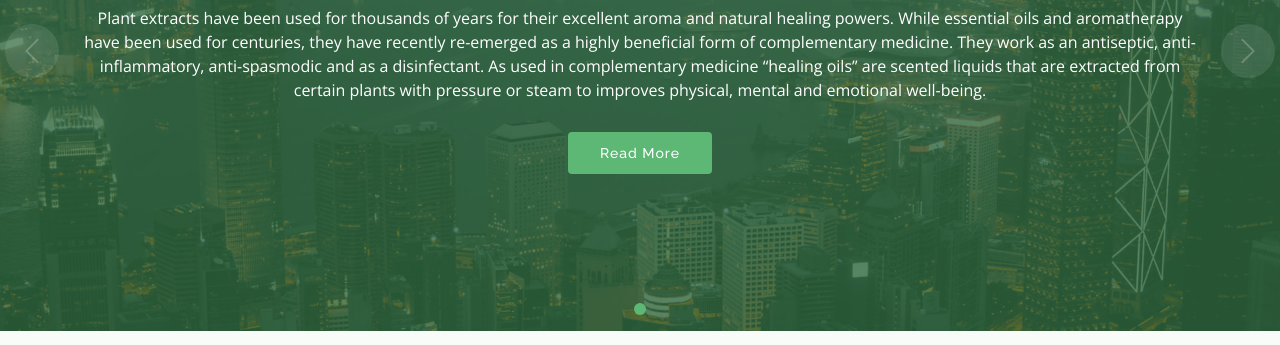
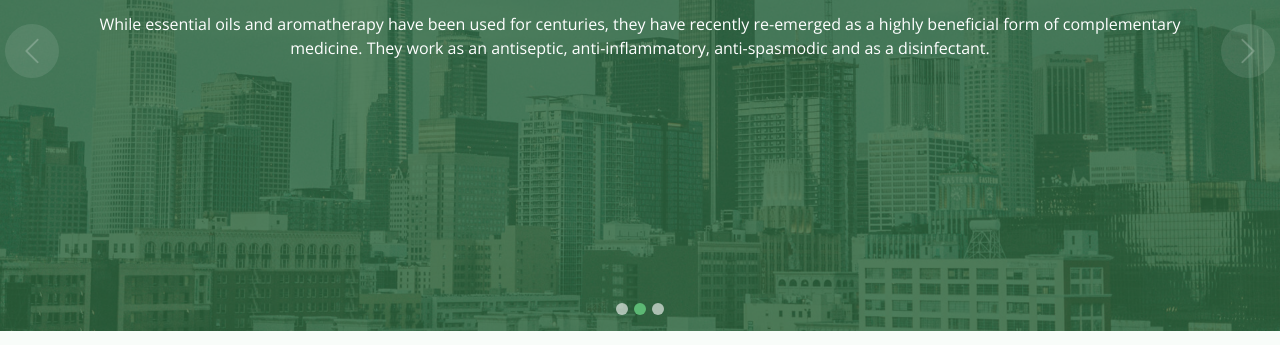
Before and after one commit to ac-healing-oils/ac-healing-oils.github.io, a plain HTML site: page index.html in a window 1280 px wide. Shown: the part 299-644 px from the top of the page. Drawn offline with nearby package versions, Linux system fonts and the light colour scheme.

Commit message:
readme button removed

```diff
--- a/index.html
+++ b/index.html
@@ -105,34 +105,33 @@
           <div class="carousel-container">
             <div class="container">
               <h2 class="animate__animated animate__fadeInDown">A&C Healing Oil Foreign Trade Company</h2>
-              <p class="animate__animated animate__fadeInUp">Plant extracts have been used for thousands of years for their excellent aroma and natural healing powers. While essential oils and aromatherapy have been used for centuries, they have recently re-emerged as a highly beneficial form of complementary medicine. They work as an antiseptic, anti-inflammatory, anti-spasmodic and as a disinfectant. As used in complementary medicine “healing oils” are scented liquids that are extracted from certain plants with pressure or steam to improves physical, mental and emotional well-being.</p>
-              <a href="#about" class="btn-get-started animate__animated animate__fadeInUp scrollto">Read More</a>
+              <p class="animate__animated animate__fadeInUp">Plant extracts have been used for thousands of years for their excellent aroma and natural healing powers.</p>
+              <!-- <a href="#about" class="btn-get-started animate__animated animate__fadeInUp scrollto">Read More</a> -->
             </div>
           </div>
         </div>
 
-        <!-- Slide 2
+        <!-- Slide 2 -->
         <div class="carousel-item" style="background-image: url(assets/img/slide/slide-2.jpg)">
           <div class="carousel-container">
             <div class="container">
-              <h2 class="animate__animated animate__fadeInDown">Lorem Ipsum Dolor</h2>
-              <p class="animate__animated animate__fadeInUp">Ut velit est quam dolor ad a aliquid qui aliquid. Sequi ea ut et est quaerat sequi nihil ut aliquam. Occaecati alias dolorem mollitia ut. Similique ea voluptatem. Esse doloremque accusamus repellendus deleniti vel. Minus et tempore modi architecto.</p>
-              <a href="#about" class="btn-get-started animate__animated animate__fadeInUp scrollto">Read More</a>
+              <!--  <h2 class="animate__animated animate__fadeInDown">Lorem Ipsum Dolor</h2> -->
+              <p class="animate__animated animate__fadeInUp">While essential oils and aromatherapy have been used for centuries, they have recently re-emerged as a highly beneficial form of complementary medicine. They work as an antiseptic, anti-inflammatory, anti-spasmodic and as a disinfectant.</p>
+              <!-- <a href="#about" class="btn-get-started animate__animated animate__fadeInUp scrollto">Read More</a> -->
             </div>
           </div>
         </div>
 
-        Slide 3
+        <!---Slide 3 -->
         <div class="carousel-item" style="background-image: url(assets/img/slide/slide-3.jpg)">
           <div class="carousel-container">
             <div class="container">
-              <h2 class="animate__animated animate__fadeInDown">Sequi ea ut et est quaerat</h2>
-              <p class="animate__animated animate__fadeInUp">Ut velit est quam dolor ad a aliquid qui aliquid. Sequi ea ut et est quaerat sequi nihil ut aliquam. Occaecati alias dolorem mollitia ut. Similique ea voluptatem. Esse doloremque accusamus repellendus deleniti vel. Minus et tempore modi architecto.</p>
-              <a href="#about" class="btn-get-started animate__animated animate__fadeInUp scrollto">Read More</a>
+              <!--  <h2 class="animate__animated animate__fadeInDown">Lorem Ipsum Dolor</h2> -->
+              <p class="animate__animated animate__fadeInUp">As used in complementary medicine “healing oils” are scented liquids that are extracted from certain plants with pressure or steam to improves physical, mental and emotional well-being.</p>
+              <!-- <a href="#about" class="btn-get-started animate__animated animate__fadeInUp scrollto">Read More</a> -->
             </div>
           </div>
         </div>
-      -->
 
       </div>
 
```
